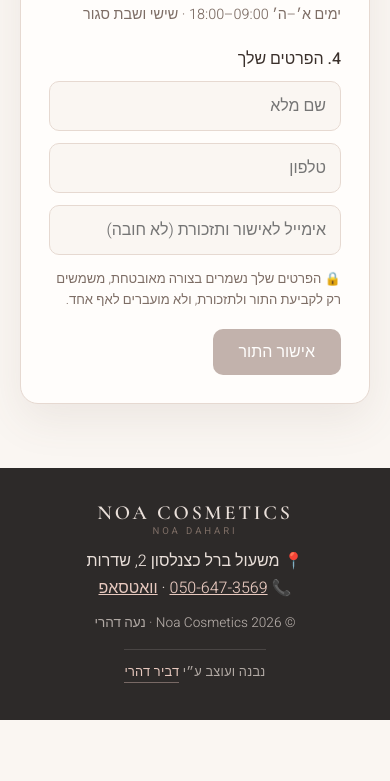
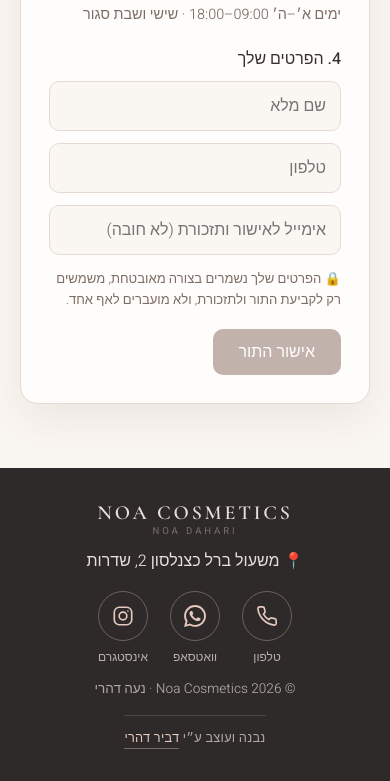
Before and after one commit to Dvirda1/Noa-cosmetics, a website: page site/index.html in a window 390 px wide. Shown: the part 5080-5861 px from the top of the page. Before the commit the page ends 5800 px from the top, so only its background shows below. Drawn offline with nearby package versions, Linux system fonts and the light colour scheme; no server answers.

Commit message:
Footer contact: phone, WhatsApp and Instagram icons
Co-Authored-By: Claude Opus 5.5 <noreply@anthropic.com>

```diff
--- a/site/index.html
+++ b/site/index.html
@@ -163,6 +163,13 @@ input{width:100%;padding:12px 14px;border-radius:10px;border:1px solid var(--lin
 footer{background:#2d2a29;color:#e9dfd9;text-align:center;padding:34px 20px}
 footer a{color:#e8c9bf}
 .privacy{margin:14px 0 0;font-size:.82rem;color:var(--muted);line-height:1.6}
+.social{display:flex;justify-content:center;gap:22px;margin:16px 0 4px}
+.social a{display:flex;flex-direction:column;align-items:center;gap:6px;text-decoration:none;color:#e9dfd9}
+.social .ic{width:50px;height:50px;border-radius:50%;border:1px solid #e8c9bf59;display:flex;align-items:center;justify-content:center;color:#e8c9bf;transition:background .2s,color .2s,border-color .2s,transform .2s}
+.social svg{width:22px;height:22px}
+.social small{font-size:.75rem;opacity:.75}
+.social a:hover .ic,.social a:focus-visible .ic{background:#e8c9bf;color:#2d2a29;border-color:#e8c9bf;transform:translateY(-2px)}
+.social a:focus-visible{outline:none}
 .credit{margin-top:14px;padding-top:12px;border-top:1px solid #e9dfd926;display:inline-block;font-size:.8rem;letter-spacing:.02em;color:#e9dfd9b3}
 .credit a{text-decoration:none;font-weight:400;border-bottom:1px solid #e8c9bf66;padding-bottom:1px;transition:border-color .2s,color .2s}
 .credit a:hover,.credit a:focus-visible{color:#fff;border-color:#e8c9bf}
@@ -254,7 +261,12 @@ footer a{color:#e8c9bf}
 
 <footer id="contact">
 <div class="logo" style="text-align:center;margin-bottom:10px">NOA COSMETICS<small>NOA DAHARI</small></div>
-<div>📍 <span data-c="address">משעול ברל כצנלסון 2, שדרות</span><br>📞 <a id="tel" data-c="phone" href="tel:0506473569">050-647-3569</a> · <a id="wal" href="https://wa.me/972506473569">וואטסאפ</a></div>
+<div>📍 <span data-c="address">משעול ברל כצנלסון 2, שדרות</span></div>
+<div class="social">
+<a id="tel" href="tel:0506473569" aria-label="התקשרי לנעה"><span class="ic"><svg viewBox="0 0 24 24" fill="none" stroke="currentColor" stroke-width="1.8" stroke-linecap="round" stroke-linejoin="round" aria-hidden="true"><path d="M22 16.92v3a2 2 0 0 1-2.18 2 19.8 19.8 0 0 1-8.63-3.07 19.5 19.5 0 0 1-6-6A19.8 19.8 0 0 1 2.12 4.18 2 2 0 0 1 4.11 2h3a2 2 0 0 1 2 1.72c.13.96.36 1.9.7 2.81a2 2 0 0 1-.45 2.11L8.09 9.91a16 16 0 0 0 6 6l1.27-1.27a2 2 0 0 1 2.11-.45c.91.34 1.85.57 2.81.7A2 2 0 0 1 22 16.92z"/></svg></span><small>טלפון</small></a>
+<a id="wal" href="https://wa.me/972506473569" target="_blank" rel="noopener" aria-label="וואטסאפ"><span class="ic"><svg viewBox="0 0 24 24" fill="currentColor" aria-hidden="true"><path d="M17.47 14.38c-.3-.15-1.75-.86-2.02-.96-.27-.1-.47-.15-.67.15-.2.3-.77.96-.94 1.16-.17.2-.35.22-.64.07-.3-.15-1.25-.46-2.38-1.47-.88-.78-1.47-1.75-1.64-2.05-.17-.3-.02-.46.13-.6.13-.14.3-.35.45-.52.15-.17.2-.3.3-.5.1-.2.05-.37-.03-.52-.07-.15-.67-1.61-.92-2.2-.24-.58-.49-.5-.67-.51h-.57c-.2 0-.52.07-.79.37-.27.3-1.04 1.02-1.04 2.48s1.07 2.88 1.21 3.07c.15.2 2.1 3.2 5.08 4.49.71.31 1.26.49 1.7.63.71.22 1.36.19 1.87.12.57-.09 1.75-.72 2-1.41.25-.69.25-1.29.17-1.41-.07-.12-.27-.2-.57-.35zM12.05 21.8h-.01a9.8 9.8 0 0 1-5-1.37l-.36-.21-3.72.98 1-3.63-.24-.37a9.8 9.8 0 0 1-1.5-5.2c0-5.42 4.42-9.84 9.85-9.84 2.63 0 5.1 1.03 6.96 2.89a9.78 9.78 0 0 1 2.88 6.96c0 5.43-4.42 9.85-9.85 9.85zm8.38-18.23A11.77 11.77 0 0 0 12.05 0C5.5 0 .17 5.33.16 11.88c0 2.1.55 4.14 1.59 5.94L.06 24l6.3-1.65a11.88 11.88 0 0 0 5.68 1.45h.01c6.55 0 11.89-5.33 11.89-11.89 0-3.18-1.24-6.16-3.48-8.41z"/></svg></span><small>וואטסאפ</small></a>
+<a href="https://www.instagram.com/noa_daharii/" target="_blank" rel="noopener" aria-label="אינסטגרם"><span class="ic"><svg viewBox="0 0 24 24" fill="none" stroke="currentColor" stroke-width="1.8" stroke-linecap="round" stroke-linejoin="round" aria-hidden="true"><rect x="2.5" y="2.5" width="19" height="19" rx="5.5"/><circle cx="12" cy="12" r="4.2"/><circle cx="17.4" cy="6.6" r=".9" fill="currentColor" stroke="none"/></svg></span><small>אינסטגרם</small></a>
+</div>
 <div style="margin-top:10px;font-size:.85rem;opacity:.7">© 2026 Noa Cosmetics · נעה דהרי</div>
 <div class="credit">נבנה ועוצב ע״י <a href="https://wa.me/972556654987?text=%D7%94%D7%99%D7%99%20%D7%93%D7%91%D7%99%D7%A8%21%20%D7%A8%D7%90%D7%99%D7%AA%D7%99%20%D7%90%D7%AA%20%D7%94%D7%90%D7%AA%D7%A8%20%D7%A9%D7%9C%20Noa%20Cosmetics%20%D7%95%D7%90%D7%A0%D7%99%20%D7%A8%D7%95%D7%A6%D7%94%20%D7%92%D7%9D%20%D7%90%D7%AA%D7%A8%20%D7%9B%D7%96%D7%94%20%F0%9F%98%8A%20%D7%90%D7%A4%D7%A9%D7%A8%20%D7%9C%D7%A9%D7%9E%D7%95%D7%A2%20%D7%A4%D7%A8%D7%98%D7%99%D7%9D%3F" target="_blank" rel="noopener" aria-label="דביר דהרי – רוצים אתר כזה? שלחו הודעה בוואטסאפ">דביר דהרי</a></div>
 </footer>
```
